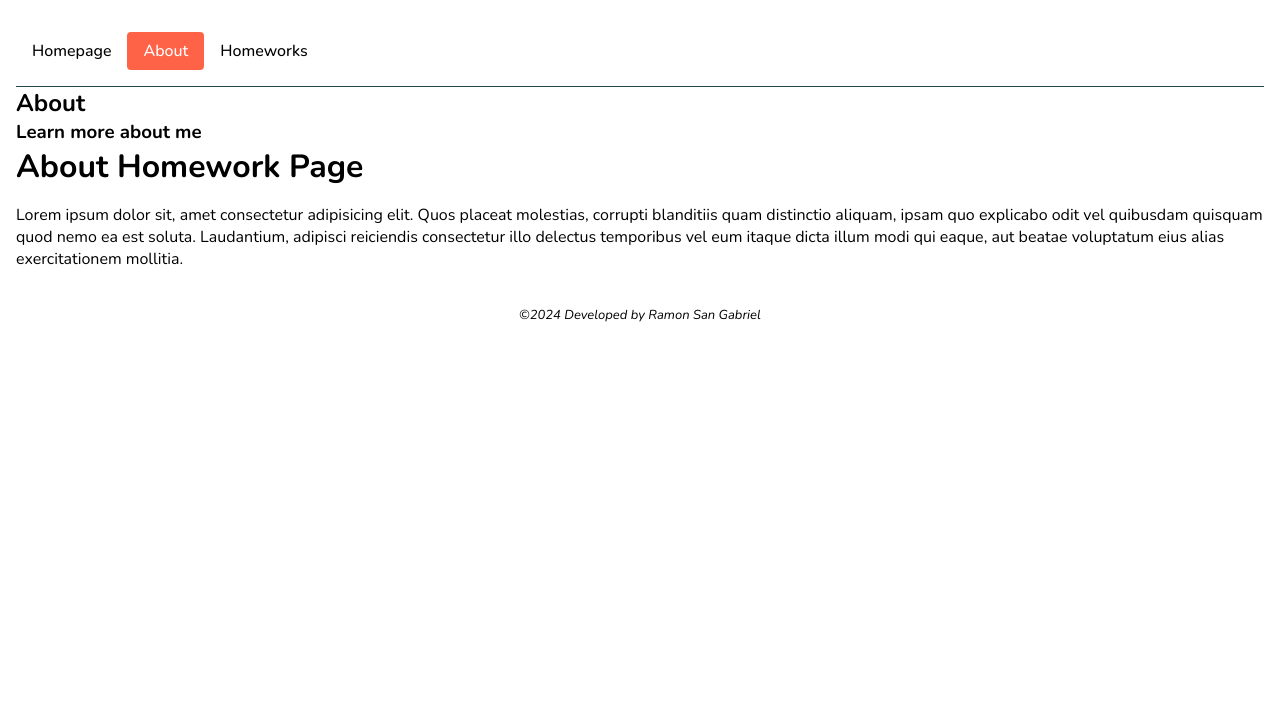
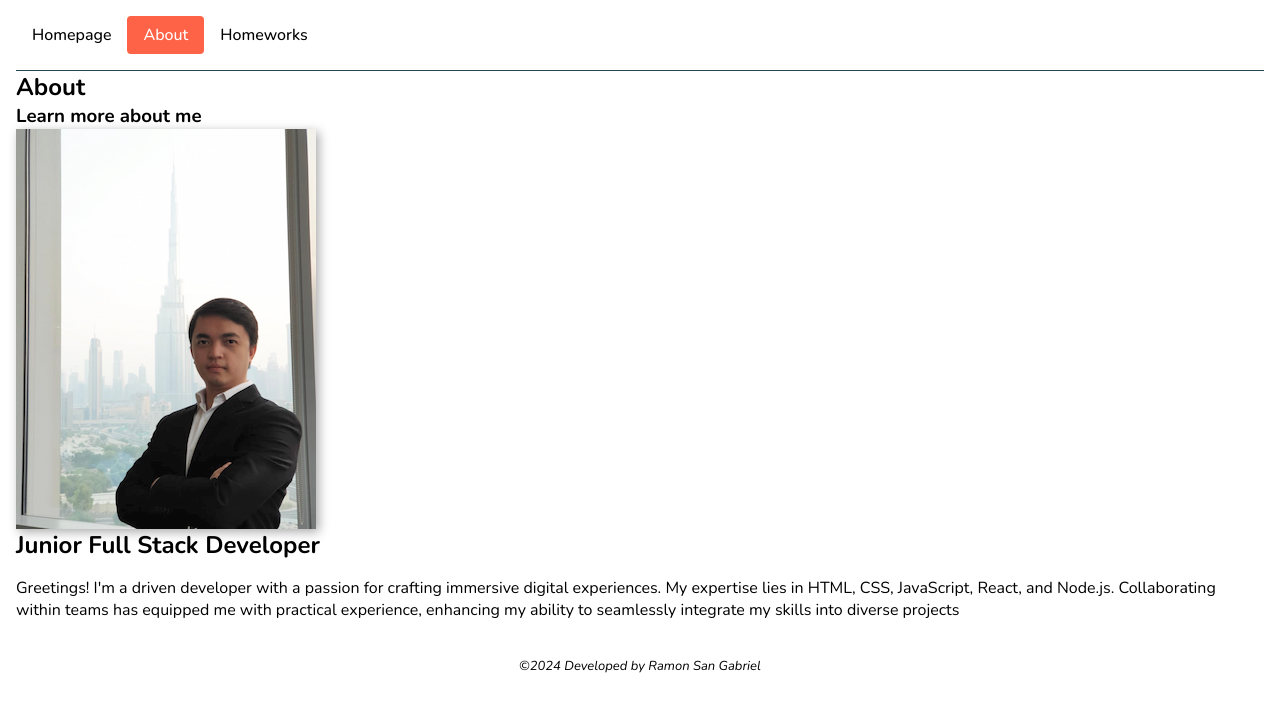
Before and after one commit to RamonSanGabriel/rsg-hw-projects, a React (Vite) app: page /about in a window 1280 px wide. Shown: the top 712 px of the page. Built offline with nearby package versions, Linux system fonts and the light colour scheme.

Commit message:
img about.jsx

```diff
--- a/src/components/About/About.jsx
+++ b/src/components/About/About.jsx
@@ -1,17 +1,14 @@
 import React from 'react';
+import { aboutMe } from '../../data/about';
+import aboutImage from '../../images/about-2.png';
 
 const About = () => {
+  const { position, description } = aboutMe;
   return (
     <div>
-      <h1>About Homework Page</h1>
-      <p>
-        Lorem ipsum dolor sit, amet consectetur adipisicing elit. Quos placeat
-        molestias, corrupti blanditiis quam distinctio aliquam, ipsam quo
-        explicabo odit vel quibusdam quisquam quod nemo ea est soluta.
-        Laudantium, adipisci reiciendis consectetur illo delectus temporibus vel
-        eum itaque dicta illum modi qui eaque, aut beatae voluptatum eius alias
-        exercitationem mollitia.
-      </p>
+      <img src={aboutImage} />
+      <h2>{position}</h2>
+      <p>{description}</p>
     </div>
   );
 };
--- a/src/components/SharedLayout/SharedLayout.jsx
+++ b/src/components/SharedLayout/SharedLayout.jsx
@@ -5,7 +5,7 @@ import Footer from '../Footer/Footer';
 
 const SharedLayout = () => {
   return (
-    <div style={{ margin: '16px' }}>
+    <div style={{ margin: '0 16px' }}>
       <Header />
       <Suspense>
         <Outlet />
--- /dev/null
+++ b/src/data/about.js
@@ -0,0 +1,5 @@
+export const aboutMe = {
+  position: 'Junior Full Stack Developer',
+  description:
+    "Greetings! I'm a driven developer with a passion for crafting immersive digital experiences. My expertise lies in HTML, CSS, JavaScript, React, and Node.js. Collaborating within teams has equipped me with practical experience, enhancing my ability to seamlessly integrate my skills into diverse projects",
+};
```
Also changed, not shown: src/components/Header/Header.jsx (+1 -7 lines).
